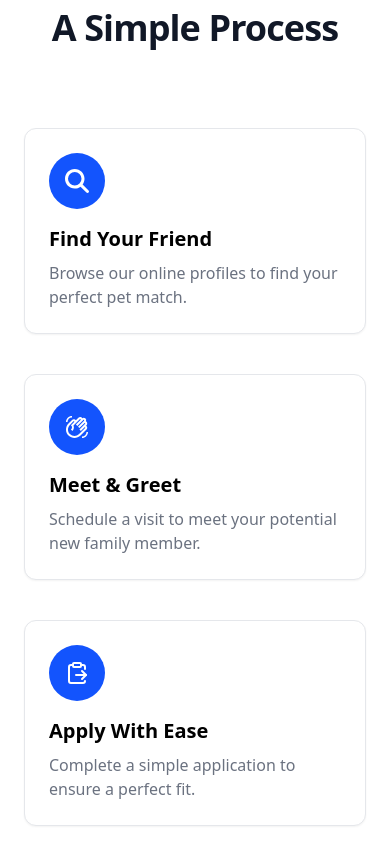
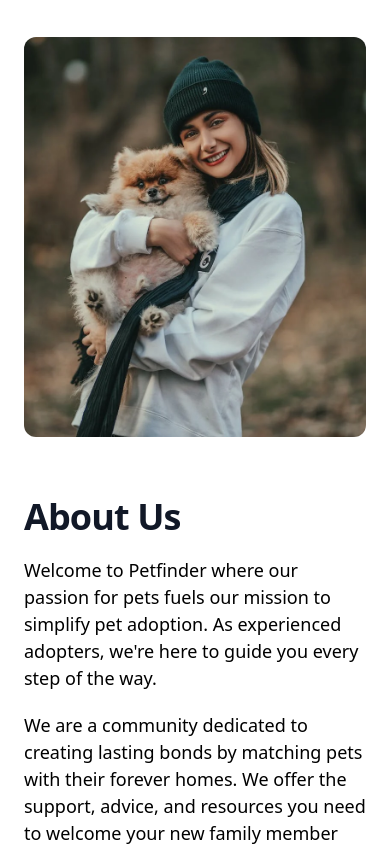
Before and after one commit to OskarSollenberg/petfinder, a React (Vite) app: page / in a window 390 px wide. Shown: the part 4620-5466 px from the top of the page. Built offline with nearby package versions, Linux system fonts and the light colour scheme.

Commit message:
New pop up

```diff
--- a/src/components/Process.jsx
+++ b/src/components/Process.jsx
@@ -1,70 +1,103 @@
-import React from "react";
+import { Fragment, useState, useEffect } from 'react';
+import { Dialog, Transition } from '@headlessui/react';
+import ebook from '../assets/ebook.png';
 
-import { FaMagnifyingGlass } from "react-icons/fa6";
-import { MdOutlineWavingHand } from "react-icons/md";
-import { LuClipboardPaste } from "react-icons/lu";
-import { GiDogHouse } from "react-icons/gi";
+export default function Popup() {
+  const [showPopup, setShowPopup] = useState(false);
 
-export default function Process() {
-  function Steps() {
-    const stepsInfo = [
-      {
-        id: 1,
-        title: "Find Your Friend",
-        description:
-          "Browse our online profiles to find your perfect pet match.",
-        icon: <FaMagnifyingGlass />,
-      },
-      {
-        id: 2,
-        title: "Meet & Greet",
-        description:
-          "Schedule a visit to meet your potential new family member.",
-        icon: <MdOutlineWavingHand />,
-      },
-      {
-        id: 3,
-        title: "Apply With Ease",
-        description: "Complete a simple application to ensure a perfect fit.",
-        icon: <LuClipboardPaste />,
-      },
-      {
-        id: 4,
-        title: "Bring Them Home",
-        description: "Finalize the adoption and welcome your new pet home.",
-        icon: <GiDogHouse />,
-      },
-    ];
-
-    return stepsInfo.map((step) => (
-      <div
-        key={step.id}
-        className="md:max-w-[15rem] border p-6 rounded-xl shadow-sm bg-white"
-        aria-label={`Card ${step.id} :  ${step.title} `}
-      >
-        <div
-          role="image"
-          aria-label={`Icon representing step: ${step.id} ${step.title}`}
-          className="flex items-center justify-center w-14 h-14 bg-[#1354FD] rounded-full"
-        >
-          <span className="text-white text-[1.5rem]">{step.icon}</span>
-        </div>
-        <h3 className="text-xl font-bold mt-4">{step.title}</h3>
-        <p className="text-gray-500 mt-2">{step.description}</p>
-      </div>
-    ));
-  }
+  useEffect(() => {
+    const timer = setTimeout(() => {
+      setShowPopup(true);
+    }, 2000);
+    return () => clearTimeout(timer);
+  }, []);
 
   return (
-    <>
-      <section className="mb-10 flex justify-around flex-col items-center gap-[5rem]">
-        <h2 className="text-center text-4xl font-bold tracking-tight text-gray-900 sm:text-5xl">
-          A Simple Process
-        </h2>
-        <article className="grid md:grid-cols-2 lg:grid-cols-4 gap-10 sm:gap-x-[6rem] sm:gap-y-[4rem] lg:gap-x-10 ">
-          <Steps />
-        </article>
-      </section>
-    </>
+    <Transition.Root show={showPopup} as={Fragment}>
+      <Dialog
+        as='div'
+        className='fixed z-10 inset-0 overflow-y-auto'
+        onClose={setShowPopup}
+      >
+        <div className='flex items-end justify-center min-h-screen pt-4 px-4 pb-20 text-center sm:block sm:p-0'>
+          <Transition.Child
+            as={Fragment}
+            enter='ease-out duration-300'
+            enterFrom='opacity-0'
+            enterTo='opacity-100'
+            leave='ease-in duration-200'
+            leaveFrom='opacity-100'
+            leaveTo='opacity-0'
+          >
+            <Dialog.Overlay className='fixed inset-0 bg-gray-500 bg-opacity-75 transition-opacity' />
+          </Transition.Child>
+          <span
+            className='hidden sm:inline-block sm:align-middle sm:h-screen'
+            aria-hidden='true'
+          >
+            &#8203;
+          </span>
+          <Transition.Child
+            as={Fragment}
+            enter='ease-out duration-300'
+            enterFrom='opacity-0 translate-y-4 sm:translate-y-0 sm:scale-95'
+            enterTo='opacity-100 translate-y-0 sm:scale-100'
+            leave='ease-in duration-200'
+            leaveFrom='opacity-100 translate-y-0 sm:scale-100'
+            leaveTo='opacity-0 translate-y-4 sm:translate-y-0 sm:scale-95'
+          >
+            <div className='relative inline-block align-bottom bg-[#f0ead2] rounded-lg px-4 pt-5 pb-4 text-left overflow-hidden shadow-xl transform transition-all sm:my-8 sm:align-middle sm:max-w-sm sm:w-full sm:p-6'>
+              <div>
+                <div className='mx-auto flex items-center justify-center h-40 w-40 rounded-full bg-green-100'>
+                  <img src={ebook}></img>
+                </div>
+                <div className='mt-3 text-center sm:mt-5'>
+                  <Dialog.Title
+                    as='h3'
+                    className='text-basic leading-6 font-medium text-gray-900'
+                  >
+                    All your answers in this FREE ebook! <br />
+                    Enter your email to catch yours!
+                  </Dialog.Title>
+                  <div className='mt-6 flex max-w-md gap-x-4'>
+                    <label
+                      htmlFor='email-address'
+                      className='sr-only'
+                    >
+                      Email address
+                    </label>
+                    <input
+                      id='email-address'
+                      name='email'
+                      type='email'
+                      autoComplete='email'
+                      required
+                      className='min-w-0 flex-auto rounded-md border-0 bg-white/5 px-3.5 py-2 text-white shadow-sm ring-1 ring-inset  focus:ring-2 focus:ring-inset focus:ring-white sm:text-sm sm:leading-6'
+                      placeholder='Enter your email'
+                    />
+                    <button
+                      type='submit'
+                      onClick={() => setShowPopup(false)}
+                      className='flex-none rounded-md bg-[#a98467] px-3.5 py-2.5 text-sm font-semibold text-white shadow-sm hover:bg-[#6c584c] focus-visible:outline focus-visible:outline-2 focus-visible:outline-offset-2 focus-visible:outline-white'
+                    >
+                      Send mine!
+                    </button>
+                  </div>
+                </div>
+              </div>
+              <div className='mt-5 sm:mt-6'>
+                <button
+                  type='button'
+                  className='inline-flex justify-center w-full rounded-md border border-transparent shadow-sm px-4 py-2 bg-[#a98467] text-base font-medium text-white hover:bg-[#6c584c] focus:outline-none focus:ring-2 focus:ring-offset-2 focus:ring-indigo-500 sm:text-sm'
+                  onClick={() => setShowPopup(false)}
+                >
+                  No, thank you!
+                </button>
+              </div>
+            </div>
+          </Transition.Child>
+        </div>
+      </Dialog>
+    </Transition.Root>
   );
 }
```
